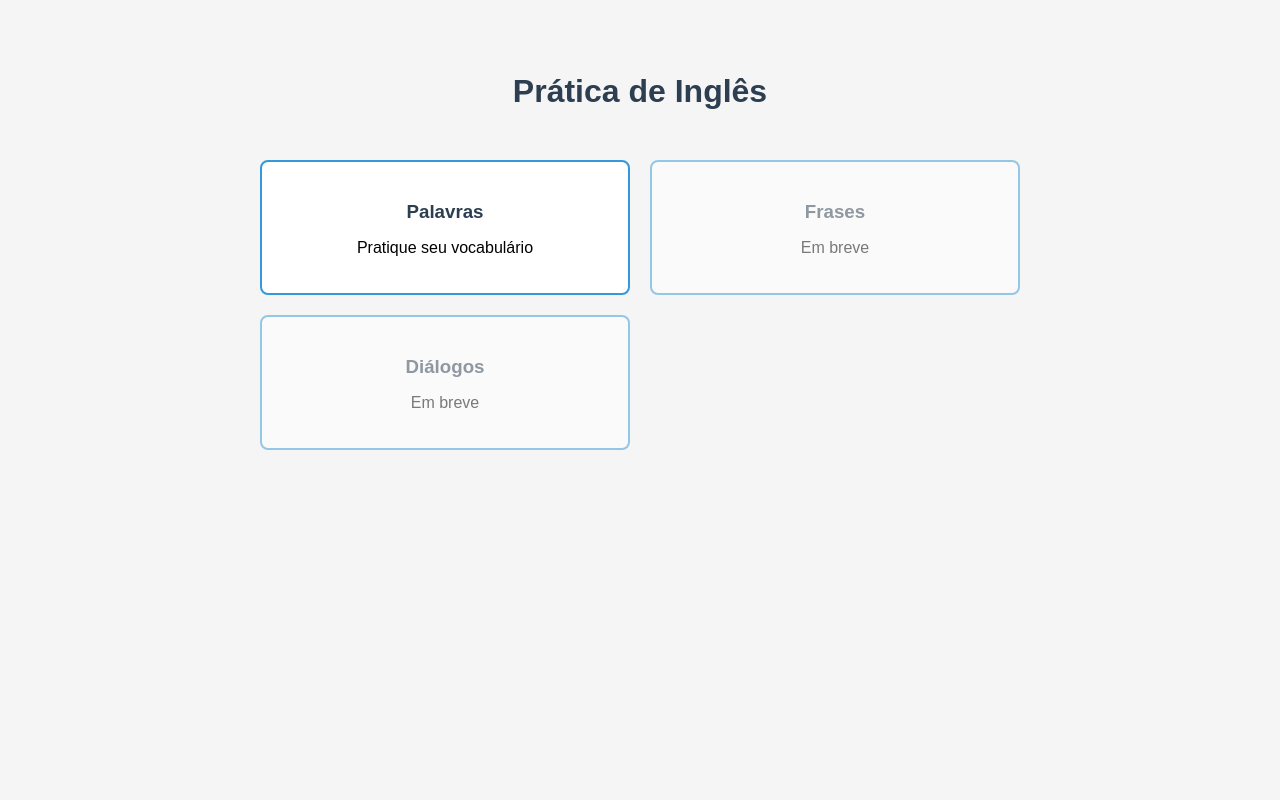
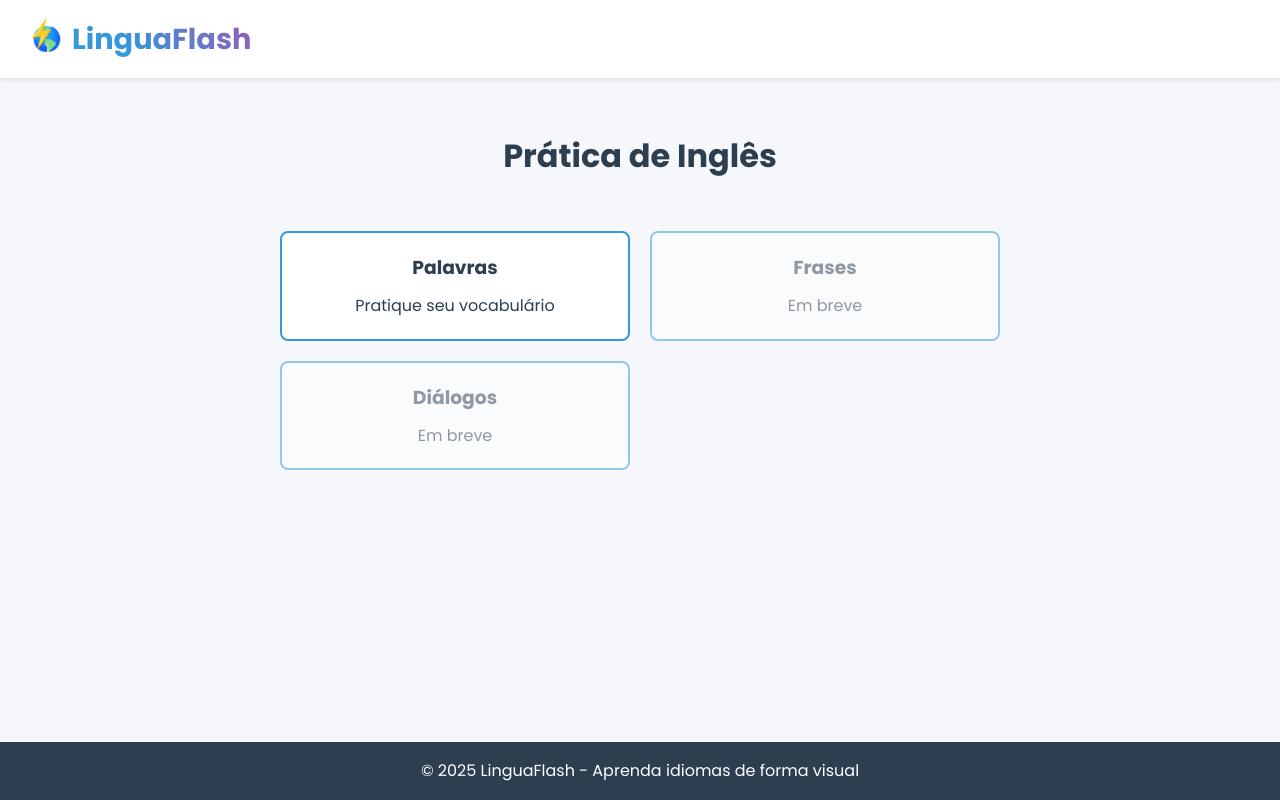
Before and after one commit to valdirsb/LinguaFlash, a Vue app: page / in a window 1280 px wide. Built offline with nearby package versions, Linux system fonts and the light colour scheme.

Commit message:
Add header and footer components with logo integration; create theme styles

```diff
--- a/src/App.vue
+++ b/src/App.vue
@@ -1,24 +1,60 @@
 <script setup lang="ts">
 import { RouterView } from 'vue-router'
+import Logo from './components/Logo.vue'
 </script>
 
 <template>
-  <RouterView />
+  <header class="app-header">
+    <nav>
+      <Logo size="medium" />
+    </nav>
+  </header>
+  <main class="app-main">
+    <RouterView />
+  </main>
+  <footer class="app-footer">
+    <p>&copy; 2025 LinguaFlash - Aprenda idiomas de forma visual</p>
+  </footer>
 </template>
 
 <style>
 @import '@/assets/main.css';
+@import '@/assets/theme.css';
+@import url('https://fonts.googleapis.com/css2?family=Poppins:wght@400;500;600;700&family=Open+Sans:wght@400;600&display=swap');
 
 #app {
+  min-height: 100vh;
+  display: flex;
+  flex-direction: column;
+}
+
+.app-header {
+  background-color: var(--white);
+  box-shadow: 0 2px 4px rgba(0, 0, 0, 0.1);
+  padding: 1rem 2rem;
+}
+
+.app-header nav {
+  max-width: 1280px;
+  margin: 0 auto;
+  display: flex;
+  justify-content: space-between;
+  align-items: center;
+}
+
+.app-main {
+  flex: 1;
   max-width: 1280px;
   margin: 0 auto;
   padding: 2rem;
-  font-weight: normal;
+  width: 100%;
 }
 
-body {
-  margin: 0;
-  background-color: #f5f5f5;
-  font-family: Arial, sans-serif;
+.app-footer {
+  background-color: var(--neutral);
+  color: var(--white);
+  text-align: center;
+  padding: 1rem;
+  margin-top: auto;
 }
 </style>
--- /dev/null
+++ b/src/assets/theme.css
@@ -0,0 +1,161 @@
+:root {
+  /* Paleta de cores principal */
+  --primary: #3498db;
+  --primary-light: #5dade2;
+  --primary-dark: #2980b9;
+  --success: #27ae60;
+  --warning: #e67e22;
+  --accent: #9b59b6;
+  --neutral: #2c3e50;
+  --background: #f5f7fa;
+  --white: #ffffff;
+  --error: #e74c3c;
+
+  /* Tipografia */
+  --font-primary: 'Poppins', sans-serif;
+  --font-secondary: 'Open Sans', sans-serif;
+}
+
+/* Reset e estilos base */
+* {
+  margin: 0;
+  padding: 0;
+  box-sizing: border-box;
+}
+
+body {
+  font-family: var(--font-primary);
+  background-color: var(--background);
+  color: var(--neutral);
+  line-height: 1.6;
+}
+
+/* Componentes comuns */
+.btn {
+  padding: 12px 24px;
+  border-radius: 8px;
+  border: none;
+  font-weight: 600;
+  transition: all 0.3s ease;
+  cursor: pointer;
+  font-family: var(--font-primary);
+}
+
+.btn-primary {
+  background-color: var(--primary);
+  color: var(--white);
+}
+
+.btn-primary:hover {
+  background-color: var(--primary-dark);
+  transform: translateY(-2px);
+}
+
+.btn-success {
+  background-color: var(--success);
+  color: var(--white);
+}
+
+.card {
+  background: var(--white);
+  border-radius: 12px;
+  box-shadow: 0 4px 6px rgba(0, 0, 0, 0.1);
+  padding: 20px;
+  transition: transform 0.3s ease;
+}
+
+.card:hover {
+  transform: translateY(-5px);
+}
+
+/* Animações */
+@keyframes fadeIn {
+  from {
+    opacity: 0;
+    transform: translateY(20px);
+  }
+  to {
+    opacity: 1;
+    transform: translateY(0);
+  }
+}
+
+.fade-in {
+  animation: fadeIn 0.5s ease-out;
+}
+
+/* Elementos de formulário */
+.input-field {
+  padding: 12px 16px;
+  border: 2px solid var(--primary-light);
+  border-radius: 8px;
+  font-family: var(--font-primary);
+  transition: border-color 0.3s ease;
+}
+
+.input-field:focus {
+  outline: none;
+  border-color: var(--primary);
+  box-shadow: 0 0 0 3px rgba(52, 152, 219, 0.2);
+}
+
+/* Logo e cabeçalho */
+.logo {
+  font-family: var(--font-primary);
+  font-size: 2.5rem;
+  font-weight: 700;
+  color: var(--primary);
+  text-decoration: none;
+  display: flex;
+  align-items: center;
+  gap: 10px;
+}
+
+.logo-icon {
+  color: var(--primary);
+  font-size: 2rem;
+}
+
+/* Layout de grade responsivo */
+.grid {
+  display: grid;
+  grid-template-columns: repeat(auto-fit, minmax(250px, 1fr));
+  gap: 20px;
+  padding: 20px;
+}
+
+/* Feedback visual */
+.feedback {
+  padding: 12px;
+  border-radius: 8px;
+  margin: 10px 0;
+  animation: fadeIn 0.3s ease-out;
+}
+
+.feedback-success {
+  background-color: rgba(39, 174, 96, 0.1);
+  border: 1px solid var(--success);
+  color: var(--success);
+}
+
+.feedback-error {
+  background-color: rgba(231, 76, 60, 0.1);
+  border: 1px solid var(--error);
+  color: var(--error);
+}
+
+/* Responsividade */
+@media (max-width: 768px) {
+  .grid {
+    grid-template-columns: 1fr;
+  }
+
+  .logo {
+    font-size: 2rem;
+  }
+
+  .btn {
+    width: 100%;
+    margin: 5px 0;
+  }
+}
--- /dev/null
+++ b/src/components/Logo.vue
@@ -0,0 +1,99 @@
+<template>
+  <div class="logo-container" :class="size">
+    <div class="logo-symbol">
+      <span class="flash">⚡</span>
+      <span class="globe">🌎</span>
+    </div>
+    <h1 class="logo-text" v-if="showText">
+      <span class="lingua">Lingua</span><span class="flash-text">Flash</span>
+    </h1>
+  </div>
+</template>
+
+<script setup>
+defineProps({
+  size: {
+    type: String,
+    default: 'medium',
+    validator: (value) => ['small', 'medium', 'large'].includes(value)
+  },
+  showText: {
+    type: Boolean,
+    default: true
+  }
+});
+</script>
+
+<style scoped>
+.logo-container {
+  display: flex;
+  align-items: center;
+  gap: 10px;
+}
+
+.logo-symbol {
+  position: relative;
+  display: flex;
+  align-items: center;
+}
+
+.flash, .globe {
+  font-size: 1.5em;
+  transition: transform 0.3s ease;
+}
+
+.flash {
+  position: absolute;
+  transform: rotate(-15deg);
+  left: -5px;
+  top: -5px;
+}
+
+.logo-text {
+  font-family: var(--font-primary);
+  font-weight: 700;
+  margin: 0;
+  background: linear-gradient(45deg, var(--primary) 30%, var(--accent) 100%);
+  -webkit-background-clip: text;
+  -webkit-text-fill-color: transparent;
+}
+
+.lingua {
+  color: var(--primary);
+}
+
+.flash-text {
+  color: var(--accent);
+}
+
+/* Tamanhos do logo */
+.small .flash, .small .globe {
+  font-size: 1.2em;
+}
+.small .logo-text {
+  font-size: 1.2em;
+}
+
+.medium .flash, .medium .globe {
+  font-size: 1.5em;
+}
+.medium .logo-text {
+  font-size: 1.8em;
+}
+
+.large .flash, .large .globe {
+  font-size: 2em;
+}
+.large .logo-text {
+  font-size: 2.5em;
+}
+
+/* Animação hover */
+.logo-container:hover .flash {
+  transform: rotate(-15deg) scale(1.1);
+}
+
+.logo-container:hover .globe {
+  transform: scale(1.1);
+}
+</style>
```
